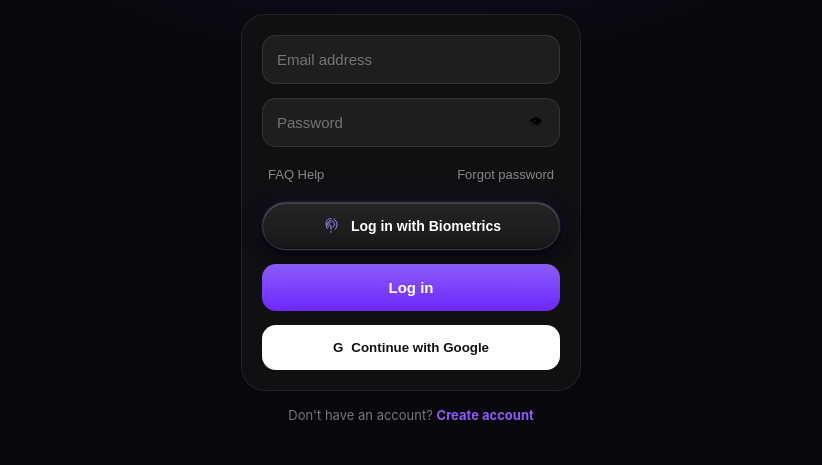
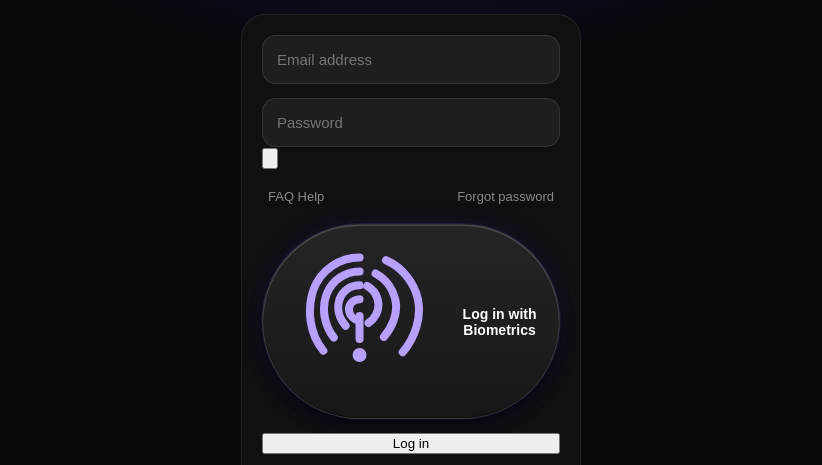
Before and after one commit to magnetrauph-del/-MagnetraPH-Final-Bank, a website: page login.html in a window 1280 px wide. Shown: the part 212-677 px from the top of the page, without its empty margins (229-1051 px from the left). Drawn offline with Linux system fonts and the light colour scheme.

Commit message:
Update login.html

```diff
--- a/login.html
+++ b/login.html
@@ -2,8 +2,8 @@
 <html lang="en">
 <head>
 <meta charset="UTF-8">
-<meta name="viewport" content="width=device-width, initial-scale=1, maximum-scale=1">
-<title>MagnetraPH - Secure Login</title>
+<meta name="viewport" content="width=device-width, initial-scale=1">
+<title>MagnetraPH</title>
 <link rel="stylesheet" href="login.css">
 </head>
 <body>
@@ -11,7 +11,7 @@
   <div class="brand">
     <div class="u-logo">U</div>
     <h1>MagnetraPH</h1>
-    <p>Secure e-wallet login</p>
+    <p>Are you ready to build your goal?</p>
   </div>
 
   <div class="card">
@@ -19,7 +19,19 @@
 
     <div class="pass-wrap">
       <input id="password" class="field" type="password" placeholder="Password" autocomplete="current-password">
-      <button id="eyeBtn" class="eye" type="button">👁</button>
+      <button id="eyeBtn" class="eye-btn" type="button" aria-label="Show password">
+        <!-- FB STYLE EYE ICON - TEXT CODE LANG WALANG EMOJI -->
+        <svg id="eyeOpen" viewBox="0 0 24 24" fill="none" stroke="rgba(255,255,255,.7)" stroke-width="1.6" stroke-linecap="round" stroke-linejoin="round">
+          <path d="M1.5 12C1.5 12 5.2 5.5 12 5.5C18.8 5.5 22.5 12 22.5 12C22.5 12 18.8 18.5 12 18.5C5.2 18.5 1.5 12 1.5 12Z"/>
+          <circle cx="12" cy="12" r="3.2"/>
+        </svg>
+        <svg id="eyeClose" viewBox="0 0 24 24" fill="none" stroke="rgba(255,255,255,.7)" stroke-width="1.6" stroke-linecap="round" stroke-linejoin="round" style="display:none">
+          <path d="M9.88 9.88A3 3 0 0 0 12 15A3 3 0 0 0 14.12 14.12"/>
+          <path d="M10.73 5.2A11 11 0 0 1 12 5C19 5 23 12 23 12C23 12 21.6 14.2 19.3 16"/>
+          <path d="M14.6 14.8C13.8 15.5 12.9 16 12 16C5 16 1 12 1 12C1 12 2.5 9.7 5 8"/>
+          <line x1="2" y1="2" x2="22" y2="22"/>
+        </svg>
+      </button>
     </div>
 
     <div class="links">
@@ -27,17 +39,30 @@
       <button id="forgotBtn" type="button">Forgot password</button>
     </div>
 
+    <!-- BIOMETRICS 15 LAYERS PANGMAYAMAN PRO LEVEL -->
     <button id="bioBtn" class="bio-btn" type="button">
-      <svg class="fp-icon" viewBox="0 0 24 24" fill="none">
-        <path d="M12 3C9.5 3 7.3 4.5 6.5 7C5.7 9.5 6 12.5 7.6 15M15.2 3.8C17 4.7 18.5 6.5 19 8.8C19.5 11.1 18.8 13.8 17.3 15.8M12 5.5C10.3 5.5 8.8 6.6 8.3 8.3C7.8 10 8.1 11.9 9.2 13.4M13.7 5.9C14.9 6.6 15.8 8 16 9.5C16.2 11 15.5 12.6 14.3 13.6M12 7.5C11 7.5 10.1 8.2 9.9 9.2C9.7 10.2 10.2 11.2 11 11.7M12 11.5V16M12 18.5V19.5" stroke="#A78BFA" stroke-width="1.2" stroke-linecap="round"/>
+      <svg class="bio-svg" viewBox="0 0 24 24" fill="none" xmlns="http://www.w3.org/2000/svg">
+        <g stroke="#B8A0FF" stroke-width="1.15" stroke-linecap="round" stroke-linejoin="round">
+          <path d="M12 2.8C9.1 2.8 6.4 4.6 5.4 7.4C4.4 10.2 4.8 13.8 6.8 16.2"/>
+          <path d="M15.8 3.2C18.1 4.2 19.9 6.4 20.4 8.9C20.9 11.4 20 14.3 18.2 16.4"/>
+          <path d="M12 4.8C10 4.8 8.1 6 7.3 8C6.5 10 6.9 12.5 8.3 14.3"/>
+          <path d="M14.3 5.1C15.8 5.9 16.9 7.4 17.2 9.2C17.5 11 16.6 12.9 15.5 14.2"/>
+          <path d="M12 6.8C10.7 6.8 9.5 7.6 9.1 8.9C8.7 10.2 9.1 11.6 10 12.6"/>
+          <path d="M13.1 6.9C14 7.4 14.6 8.3 14.7 9.4C14.8 10.5 14.2 11.6 13.3 12.2"/>
+          <path d="M12 8.8C11.3 8.8 10.6 9.3 10.5 10C10.4 10.7 10.8 11.4 11.4 11.7"/>
+          <path d="M12 11.2V14.5"/>
+        </g>
+        <circle cx="12" cy="16.8" r="1" fill="#B8A0FF"/>
       </svg>
       Log in with Biometrics
     </button>
 
-    <button id="loginBtn" class="primary-btn" type="button">Log in</button>
+    <button id="loginBtn" class="login-btn" type="button">Log in</button>
 
     <button id="googleBtn" class="google-btn" type="button">
-      <span class="g-icon">G</span> Continue with Google
+      <!-- REAL GOOGLE LOGO 4 COLORS TEXT CODE LANG -->
+      <svg viewBox="0 0 48 48" class="google-svg"><path fill="#EA4335" d="M24 9.5c3.54 0 6.71 1.22 9.21 3.6l6.85-6.85C35.9 2.38 30.47 0 24 0 14.62 0 6.51 5.38 2.56 13.22l7.98 6.19C12.43 13.72 17.74 9.5 24 9.5z"/><path fill="#4285F4" d="M46.98 24.55c0-1.57-.15-3.09-.38-4.55H24v9.02h12.94c-.58 2.96-2.26 5.48-4.78 7.18l7.73 6c4.51-4.18 7.09-10.36 7.09-17.65z"/><path fill="#FBBC05" d="M10.53 28.59c-.48-1.45-.76-2.99-.76-4.59s.27-3.14.76-4.59l-7.98-6.19C.92 16.46 0 20.12 0 24c0 3.88.92 7.54 2.56 10.78l7.97-6.19z"/><path fill="#34A853" d="M24 48c6.48 0 11.93-2.13 15.89-5.81l-7.73-6c-2.15 1.45-4.92 2.3-8.16 2.3-6.26 0-11.57-4.22-13.47-9.91l-7.98 6.19C6.51 42.62 14.62 48 24 48z"/></svg>
+      Continue with Google
     </button>
   </div>
 
@@ -50,4 +75,4 @@
 <script src="security.js"></script>
 <script src="auth.js"></script>
 </body>
-</html>
+                                                                                                                                                                                                                      </html>
```
